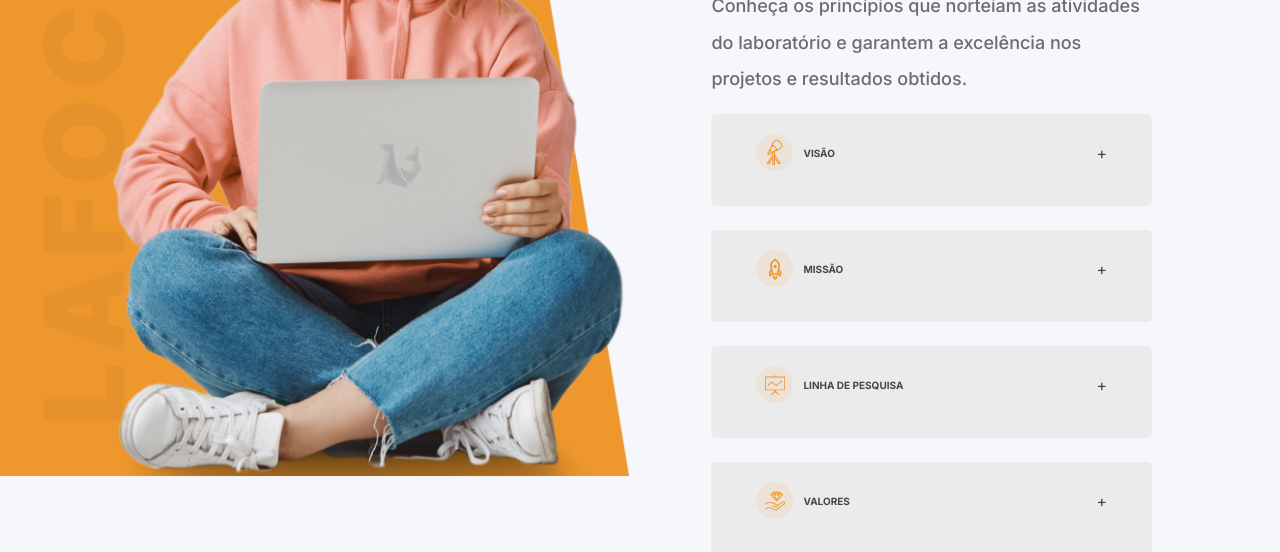
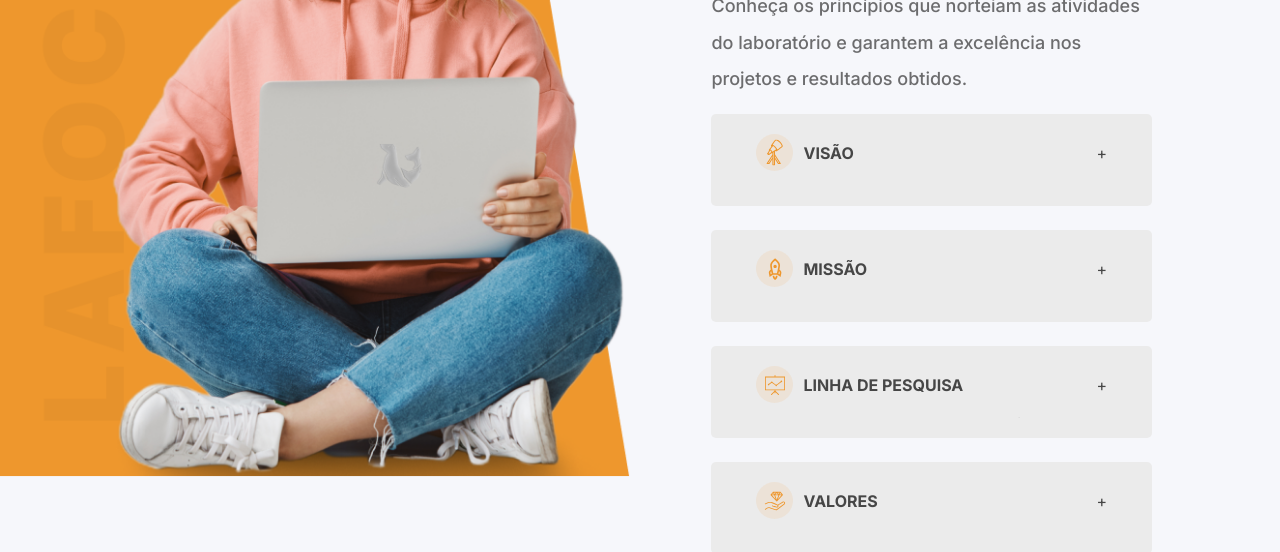
Before and after one commit to lafocaufpa/lafoca-frontend, a Next.js app: page / in a window 1280 px wide. Shown: the part 1300-1852 px from the top of the page. Built offline with nearby package versions, Linux system fonts and the light colour scheme; no server answers.

Commit message:
Ajustes no texto do acordeão

```diff
--- a/src/components/home/Main/About/accordion-v2/Accordion.module.css
+++ b/src/components/home/Main/About/accordion-v2/Accordion.module.css
@@ -1,5 +1,4 @@
-.accordion {
-}
+.accordion {}
 
 .item {
   background: var(--bg-accordion);
@@ -17,9 +16,6 @@
   cursor: pointer;
 }
 
-.title > h4 {
-  font-size: 0.625rem;
-}
 
 .content {
   color: var(--text-color);
@@ -27,7 +23,7 @@
   overflow: hidden;
   padding-top: 15px;
 
-  transition: max-height 0.3s cubic-bezier(0,1,0,1);
+  transition: max-height 0.3s cubic-bezier(0, 1, 0, 1);
   font-weight: 500;
   font-size: 0.8rem;
 
@@ -39,7 +35,7 @@
   padding-top: 15px;
 
   max-height: 99999px;
-  transition: max-height 0.5s cubic-bezier(1,0,1,0);
+  transition: max-height 0.5s cubic-bezier(1, 0, 1, 0);
   font-weight: 500;
   font-size: 0.8rem;
   /* margin: 1rem 0; */
@@ -57,5 +53,13 @@
 }
 
 .item:hover {
-  box-shadow: 0 2px 4px rgba(12, 0, 0, 0.1); /* Adiciona sombra suave ao passar o mouse */
+  box-shadow: 0 2px 4px rgba(12, 0, 0, 0.1);
+  /* Adiciona sombra suave ao passar o mouse */
 }
+
+@media (width <=768px) {
+
+  .title>h4 {
+    font-size: 0.625rem;
+  }
+}
```
